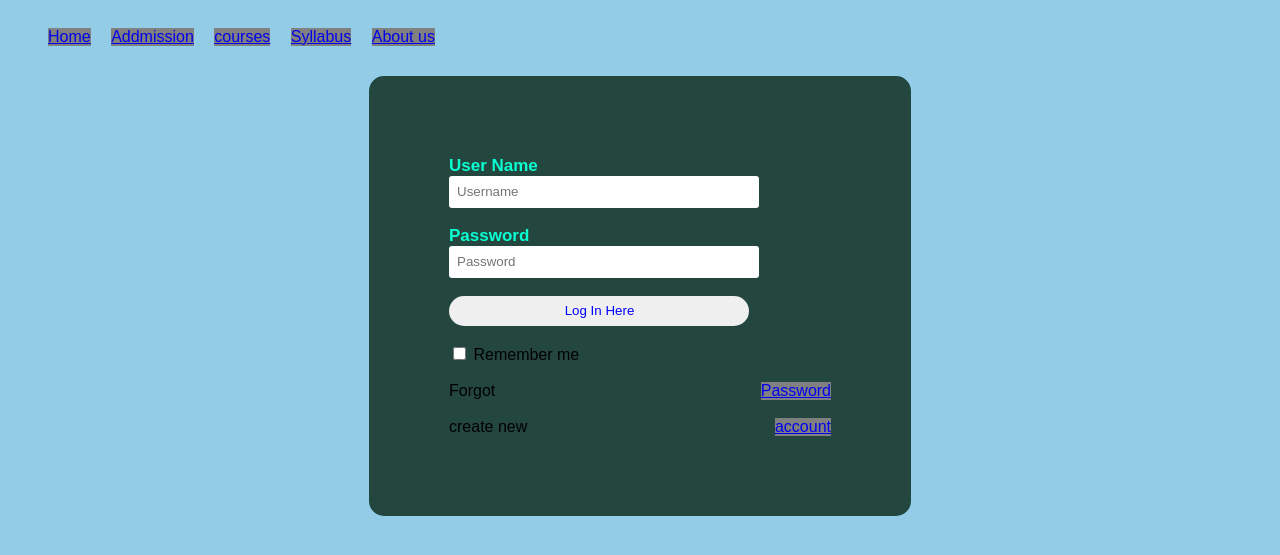
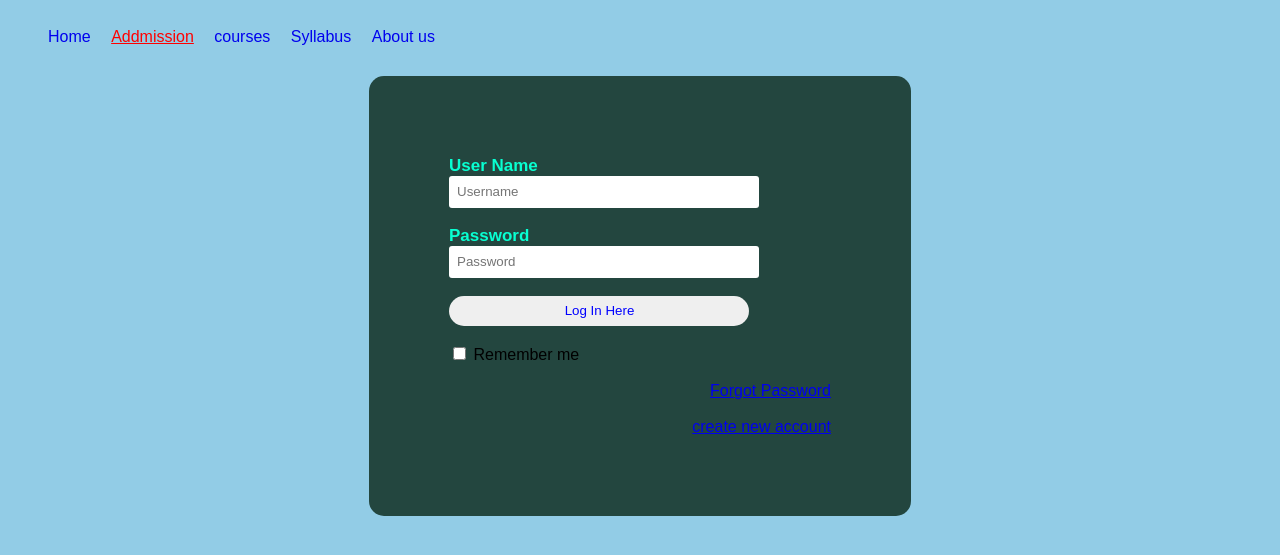
Before and after one commit to Meenaji21/college, a plain HTML site: page login.html in a window 1280 px wide. Shown: the part 141-696 px from the top of the page. Drawn offline with Linux system fonts and the light colour scheme.

Commit message:
main: some changes in login page

```diff
--- a/login.html
+++ b/login.html
@@ -13,9 +13,9 @@
            <img src="college3.jpg" alt="gcc" width="100%">
         </div>
         <div class="mid" id="menu">
-            <ul>
+            <ul class="bar">
                 <li style="user-select: auto;"> <a href="#">Home</a></li>
-                <li style="user-select: auto;"><a href="#">Addmission</a></li>
+                <li style="user-select: auto;"><a href="#" class="active">Addmission</a></li>
                 <li style="user-select: auto;"><a href="#">courses</a></li>
                 <li style="user-select: auto;"><a href="#">Syllabus</a></li>
                 <li style="user-select: auto;"><a href="#">About us</a></li>
@@ -39,8 +39,8 @@
                 <input type="checkbox" id="check">
                 <span>Remember me</span>
                 <br><br>
-                Forgot<a href="#">Password</a><br><br>
-                create new<a href="create_new_account.html">account</a>
+                <a href="#">Forgot Password</a><br><br>
+                <a href="create_new_account.html">create new account</a>
             </form>
         </div>
 
--- a/stylesheet.css
+++ b/stylesheet.css
@@ -15,7 +15,14 @@ body
         border-radius: 15px ;
 
 }
-
+.bar li a{
+    text-decoration: none;
+}
+.bar li a:hover,
+.bar li a.active{
+    text-decoration: underline;
+    color: red;
+}
 #menu li{
     display: inline-block;
     padding: 10px 8px 10px;
@@ -55,5 +62,4 @@ label{
 
 a{
     float: right;
-    background-color: grey;
 }
```
